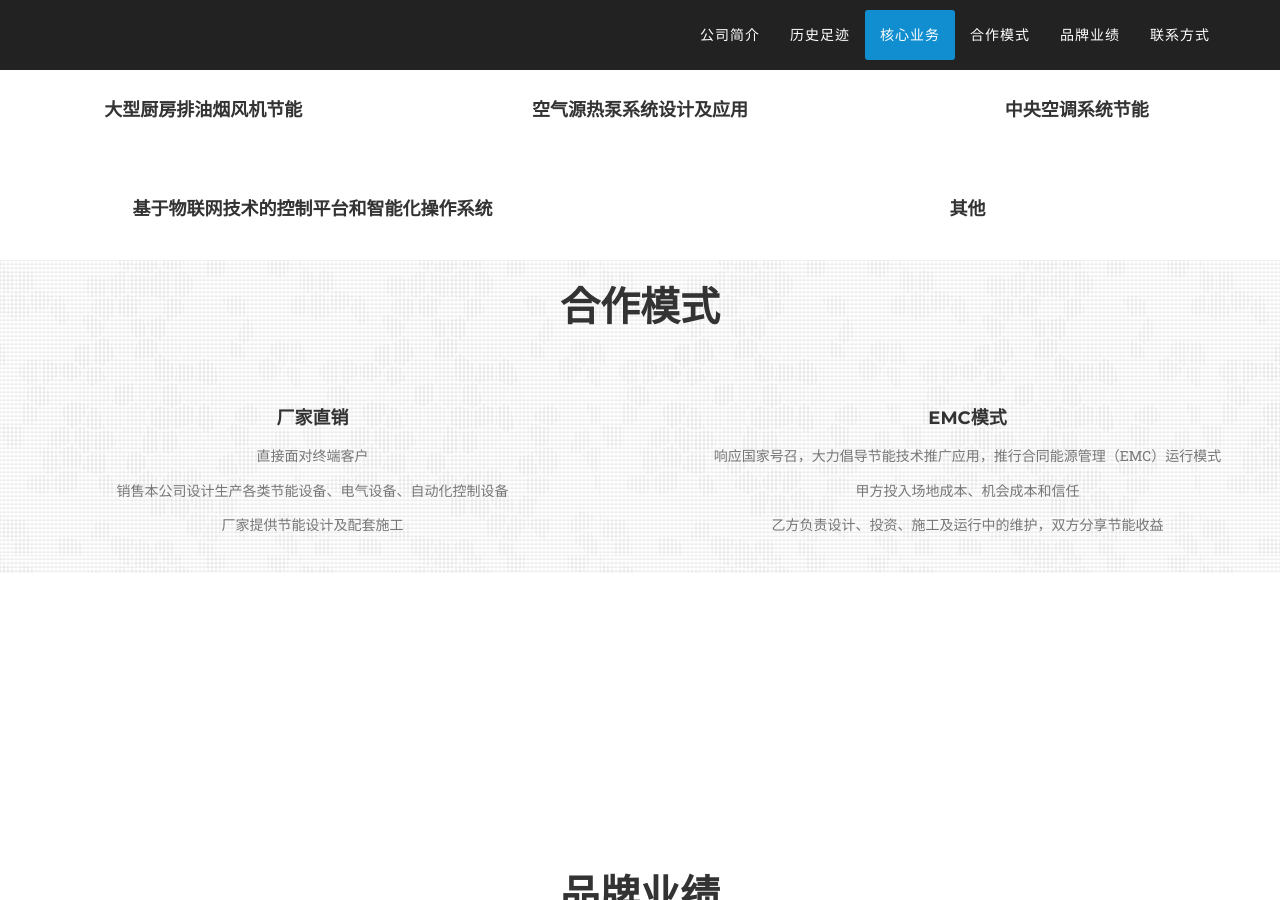
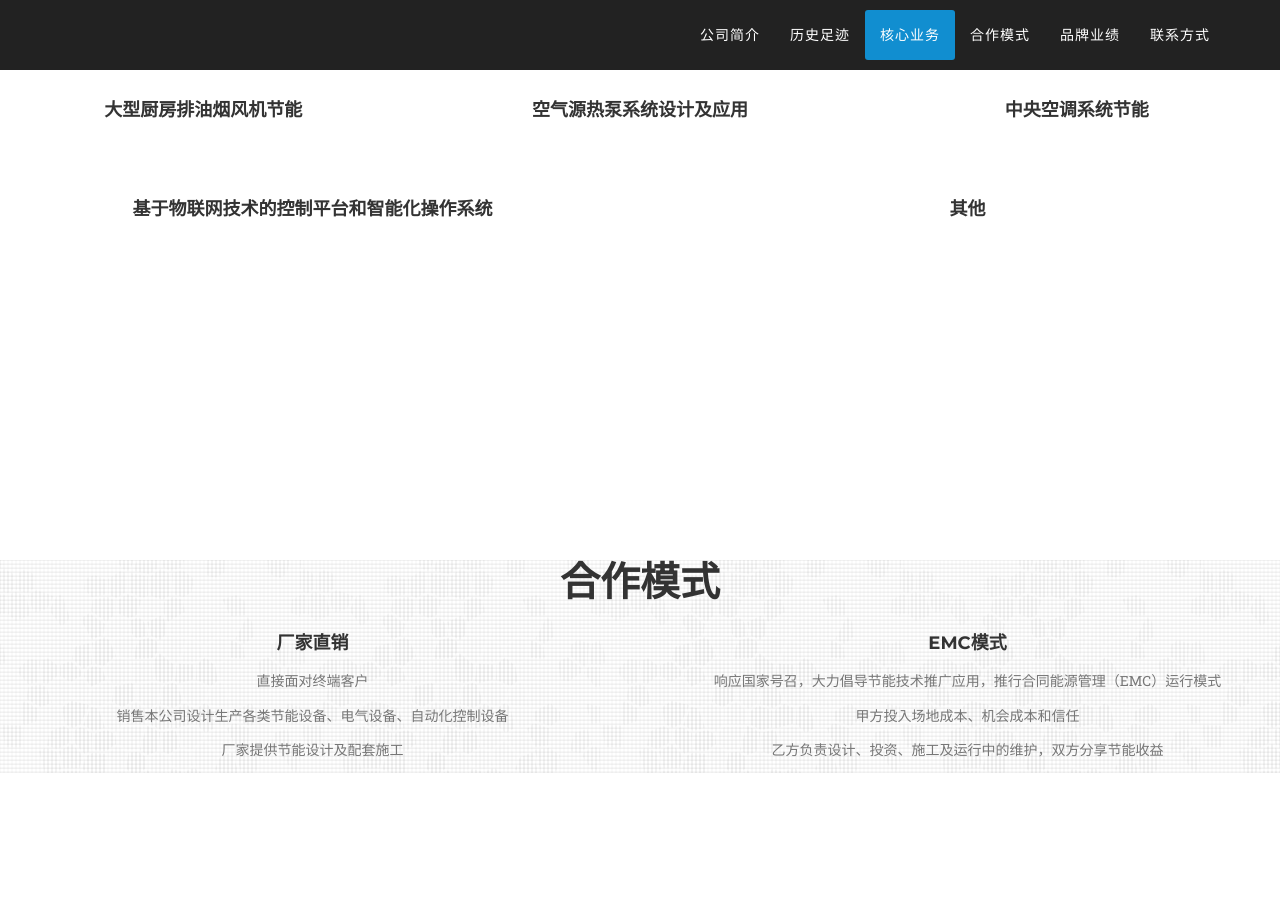
Before and after one commit to wxelec/wxelec.github.io, a Jekyll site: the page built from index.html, in a window 1280 px wide and 900 px high, scrolled down 4183 px. Built offline with Jekyll 4.4.1, drawn with Linux system fonts in a browser that asks for light colours; some web fonts are replaced.

Commit message:
Update skills.html

```diff
--- a/_includes/skills.html
+++ b/_includes/skills.html
@@ -74,9 +74,9 @@
                     <p class="text-muted"></p>
                 </div>
             </div>
-<!--             </section>
+      </section>
 
-    <section id="cooperate"> -->
+    <section id="cooperate">
             <div class="bg-png">
              <div class="row">
                 <div class="col-lg-12 text-center">
```
